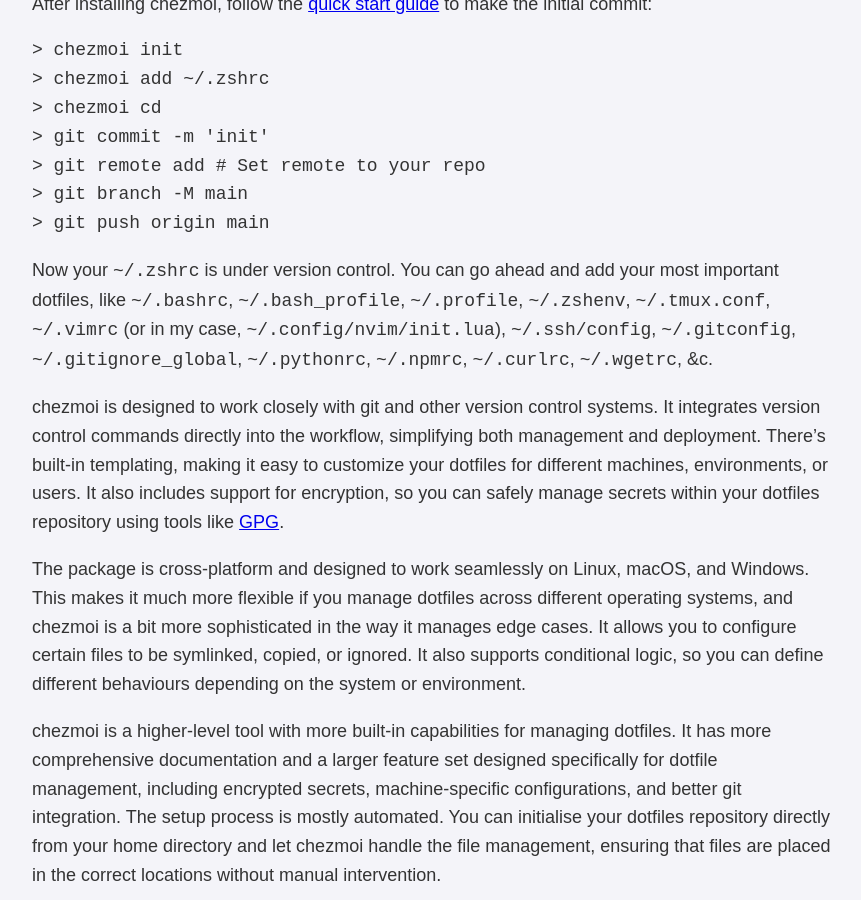
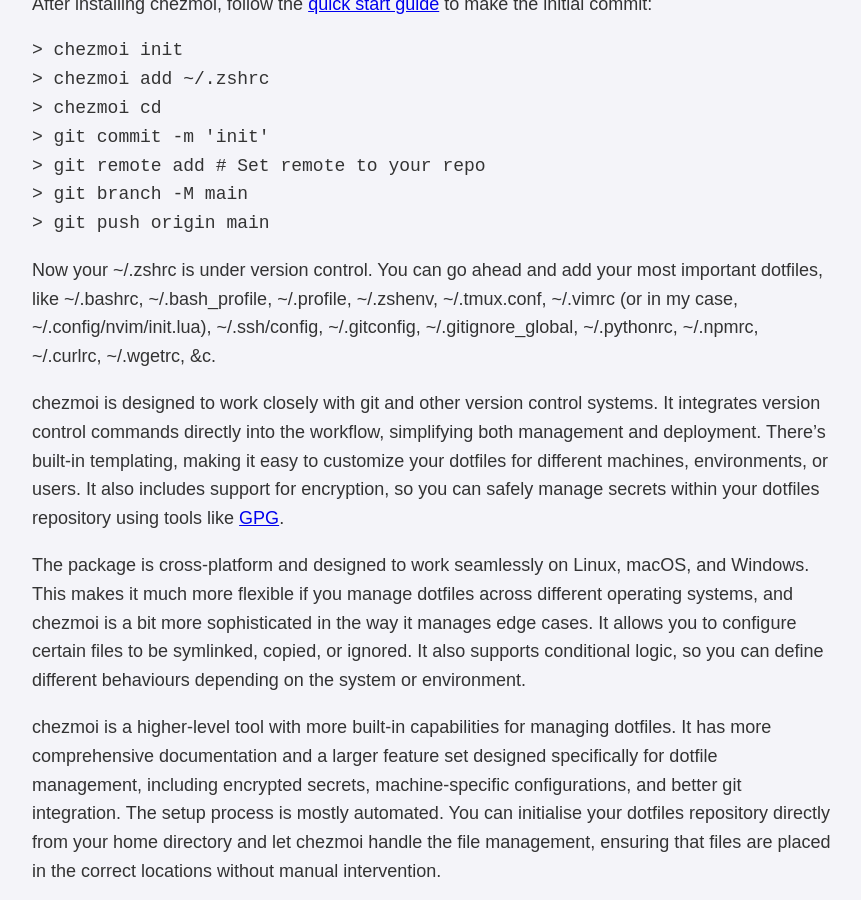
Before and after one commit to stoddart/stoddart.github.io, a Jekyll site: the page built from _posts/2024-09-08-managing-dotfiles-with-chezmoi.md, in a window 1280 px wide and 900 px high, scrolled down 2994 px. Shown: the whole window, without its empty margins (208-1069 px from the left). Built offline with Jekyll 4.4.1, drawn with Linux system fonts in a browser that asks for light colours.

````diff
--- a/_posts/2024-09-08-managing-dotfiles-with-chezmoi.md
+++ b/_posts/2024-09-08-managing-dotfiles-with-chezmoi.md
@@ -73,7 +73,7 @@ After installing chezmoi, follow the [quick start guide](https://www.chezmoi.io/
 > git push origin main
 ```
 
-Now your `~/.zshrc` is under version control. You can go ahead and add your most important dotfiles, like `~/.bashrc`, `~/.bash_profile`, `~/.profile`, `~/.zshenv`, `~/.tmux.conf`, `~/.vimrc` (or in my case, `~/.config/nvim/init.lua`), `~/.ssh/config`, `~/.gitconfig`, `~/.gitignore_global`, `~/.pythonrc`, `~/.npmrc`, `~/.curlrc`, `~/.wgetrc`, &c.
+Now your ~/.zshrc is under version control. You can go ahead and add your most important dotfiles, like ~/.bashrc, ~/.bash_profile, ~/.profile, ~/.zshenv, ~/.tmux.conf, ~/.vimrc (or in my case, ~/.config/nvim/init.lua), ~/.ssh/config, ~/.gitconfig, ~/.gitignore_global, ~/.pythonrc, ~/.npmrc, ~/.curlrc, ~/.wgetrc, &c.
 
 chezmoi is designed to work closely with git and other version control systems. It integrates version control commands directly into the workflow, simplifying both management and deployment. There's built-in templating, making it easy to customize your dotfiles for different machines, environments, or users. It also includes support for encryption, so you can safely manage secrets within your dotfiles repository using tools like [GPG](https://www.gnupg.org/).
 
````
